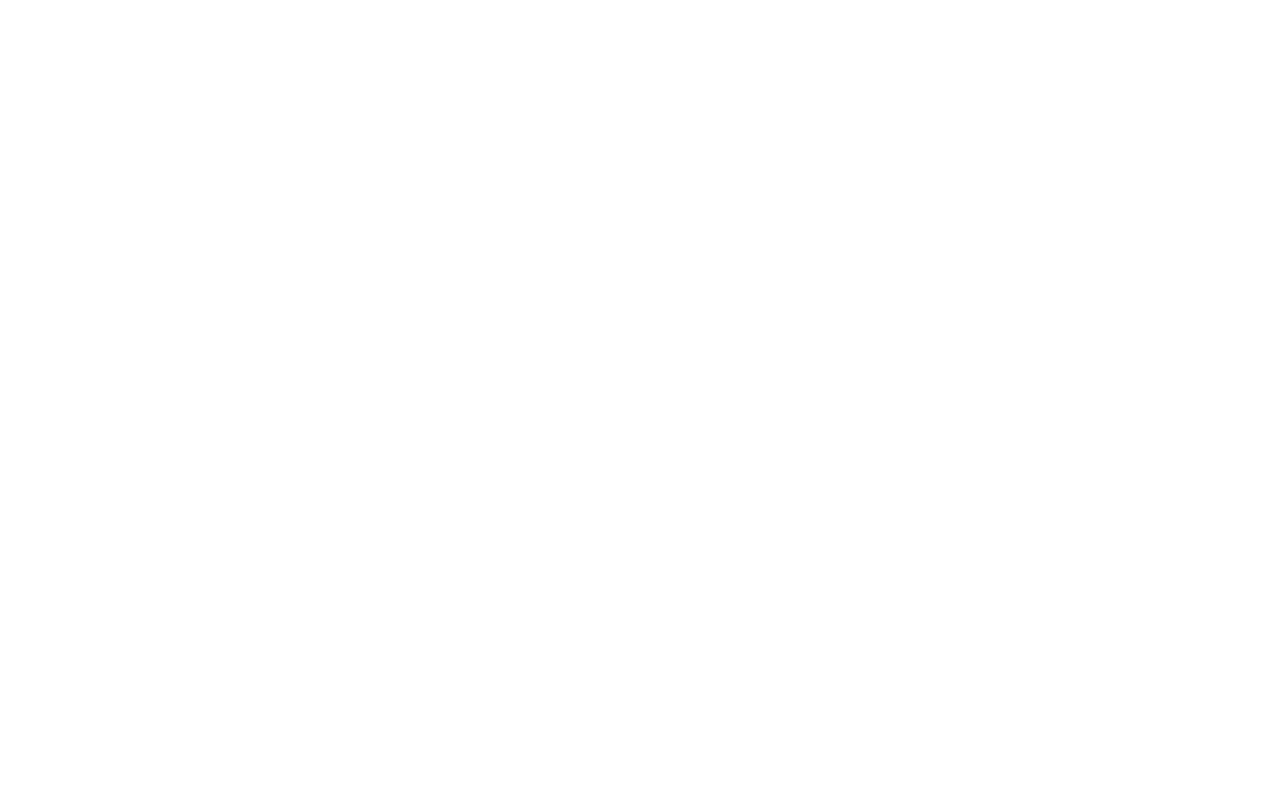
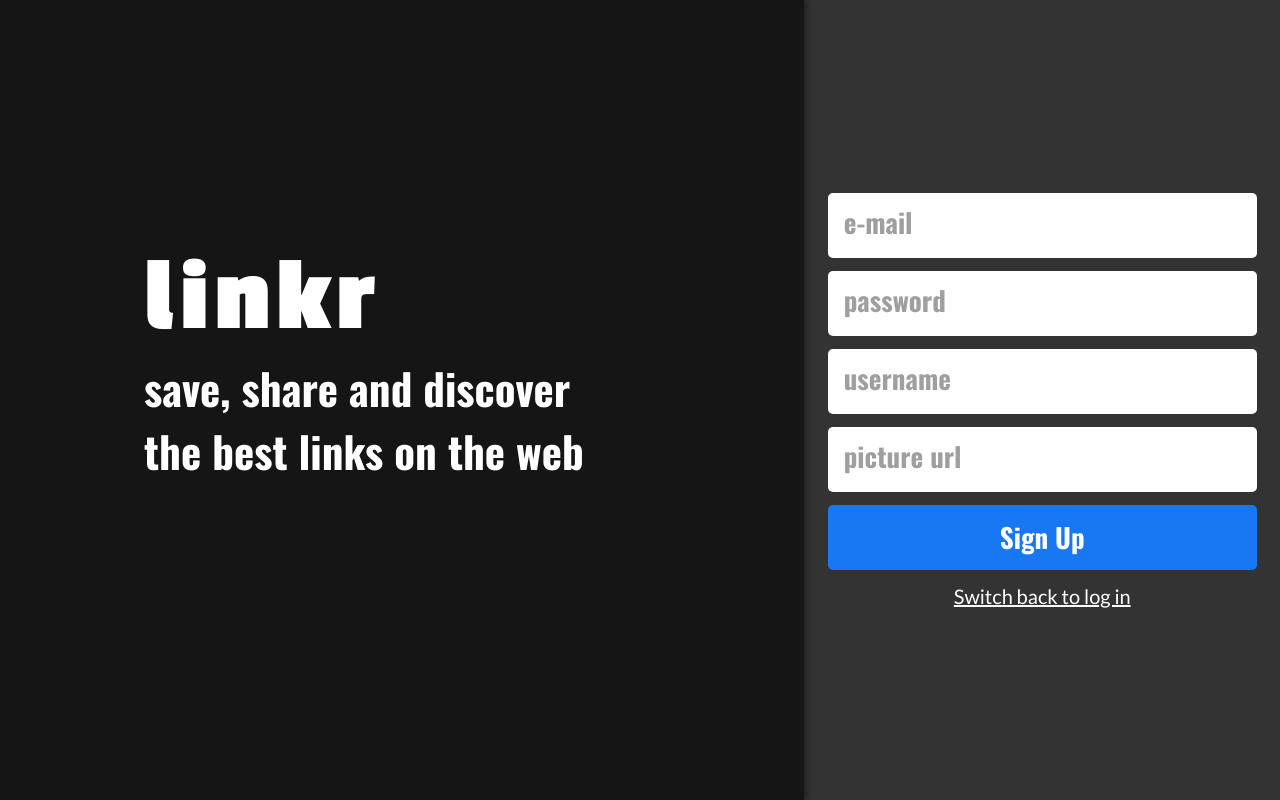
Before and after one commit to mdeosjr/linkr-front, a React (Create React App) app: page /sign-up in a window 1280 px wide. Before the commit this address had no page. Built offline with nearby package versions, Linux system fonts and the light colour scheme.

Commit message:
feat: sign up page

```diff
--- a/package.json
+++ b/package.json
@@ -6,6 +6,7 @@
     "axios": "^0.26.1",
     "react": "^17.0.2",
     "react-dom": "^17.0.2",
+    "react-loader-spinner": "^6.0.0-0",
     "react-router-dom": "^6.2.2",
     "react-scripts": "^4.0.3",
     "styled-components": "^5.3.3"
--- a/src/App.js
+++ b/src/App.js
@@ -2,12 +2,16 @@
 import { BrowserRouter, Route, Routes } from "react-router-dom";
 import { AuthProvider } from "./contexts/AuthContext";
 import Timeline from "./pages/Timeline";
+import Login from "./pages/Login";
+import SignUp from "./pages/SignUp";
 
 function App() {
   return (
     <AuthProvider>
       <BrowserRouter>
         <Routes>
+          <Route path="/" element={<Login />} />
+          <Route path="/sign-up" element={<SignUp />} />
           <Route path="/timeline" element={<Timeline />} />
         </Routes>
       </BrowserRouter>
--- /dev/null
+++ b/src/components/Container.js
@@ -0,0 +1,7 @@
+import styled from 'styled-components';
+
+const Container = styled.div`
+    display: flex;
+`;
+
+export default Container;
--- /dev/null
+++ b/src/components/Form.js
@@ -0,0 +1,71 @@
+import styled from 'styled-components';
+import { Link } from 'react-router-dom';
+
+const Form = styled.div`
+    height: 100vh;
+    width: 535px;
+    display: flex;
+    justify-content: center;
+    align-items: center;
+    flex-direction: column;
+    gap: 14px;
+
+    form {
+        display: flex;
+        flex-direction: column;
+        gap: 13px;
+    }
+`;
+
+const Input = styled.input`
+    all: unset;
+    width: 429px;
+    height: 65px;
+    padding-left: 16px;
+    box-sizing: border-box;
+    background: ${props => props.ativo ? '#FFFFFF' : '#F2F2F2'};
+    border-radius: 5px;
+    font: normal 20px 'Oswald';
+    color: ${props => props.ativo ? '#000000' : '#AFAFAF'};
+    ${props => !props.ativo && "pointer-events: none;"}
+    &::placeholder {
+        font: bold 27px 'Oswald';
+        line-height: 40px;
+
+        color: #9F9F9F;
+    }
+`;
+
+const Button = styled.button`
+    all: unset;
+    width: 429px;
+    height: 65px;
+    display: flex;
+    justify-content: center;
+    align-items: center;
+    background: #1877F2;
+;
+    border-radius: 5px;
+    font: bold 27px 'Oswald';
+    line-height: 23px;
+    color: #FFFFFF;
+    cursor: pointer;
+    ${props => !props.ativo && "pointer-events: none;"}
+    ${props => !props.ativo && "opacity: 0.7;"}
+`;
+
+const StyledLink = styled(Link)`
+    all: unset;
+    font: normal 20px 'Lato';
+    line-height: 24px;
+    cursor: pointer;
+    color: #FFFFFF;
+    text-decoration: underline;
+`;
+
+export {
+    Form,
+    StyledLink,
+    Input,
+    Button
+}
--- /dev/null
+++ b/src/components/TitleSide.js
@@ -0,0 +1,34 @@
+import styled from 'styled-components';
+
+const TitleSide = styled.div`
+    width: 905px;
+    height: 100vh;
+    background-color: #151515;
+    box-shadow: 4px 0px 4px rgba(0, 0, 0, 0.25);
+    display: flex;
+
+    .textContainer {
+        display: flex;
+        flex-direction: column;
+        justify-content: center;
+        height: 90vh;
+        margin-left: 144px;
+    }
+
+    h1 {
+        font: normal 700 106px 'Passion One';
+        line-height: 117px;
+
+        letter-spacing: 0.05em;
+
+        color: #FFFFFF;
+    }
+
+    h2 {
+        font: normal 700 43px 'Oswald';
+
+        color: #FFFFFF;
+    }
+`;
+
+export default TitleSide;
--- a/src/css/global.css
+++ b/src/css/global.css
@@ -18,6 +18,7 @@
 
 body {
   font-family: 'Lato', sans-serif;
+  background-color: #333333;
 }
 
 .root {
--- /dev/null
+++ b/src/pages/SignUp/index.js
@@ -0,0 +1,105 @@
+import { useState } from 'react';
+import { useNavigate } from 'react-router-dom';
+import { Form, StyledLink, Input, Button } from '../../components/Form';
+import TitleSide from '../../components/TitleSide';
+import Container from '../../components/Container';
+import { TailSpin } from 'react-loader-spinner';
+import api from '../../services/api';
+
+function SignUp() {
+  const [userData, setUserData] = useState({
+      name: '',
+      email: '',
+      password: '',
+      image: ''
+  });
+  const [button, setButton] = useState(true);
+  const [input, setInput] = useState(true);
+  let navigate = useNavigate();
+
+  function handleInput(e) {
+    setUserData({ ...userData, [e.target.name]: e.target.value })
+  }
+
+  function registerError(error) {
+    alert(error.response.data);
+    setButton(true);
+    setInput(true);
+  }
+
+  function register(e) {
+    e.preventDefault();
+
+    const promise = api.createUser({...userData})
+
+    setButton(false);
+    setInput(false);
+
+    promise.then(() => navigate("/"));
+    promise.catch(error => registerError(error));
+  }
+
+  return (
+    <Container>
+        <TitleSide>
+            <div className="textContainer">
+                <h1>linkr</h1>
+                <h2>
+                    save, share and discover<br/>
+                    the best links on the web
+                </h2>
+            </div>
+        </TitleSide>
+        <Form>
+            <form onSubmit={register}>
+                <Input
+                ativo={input}
+                type="email"
+                placeholder="e-mail"
+                name="email"
+                onChange={handleInput}
+                value={userData.email}
+                />
+                <Input
+                ativo={input}
+                type="password"
+                placeholder="password"
+                name="password"
+                onChange={handleInput}
+                value={userData.password}
+                />
+                <Input
+                ativo={input}
+                type="text"
+                placeholder="username"
+                name="name"
+                onChange={handleInput}
+                value={userData.name}
+                />
+                <Input
+                ativo={input}
+                type="url"
+                placeholder="picture url"
+                name="image"
+                onChange={handleInput}
+                value={userData.image}
+                />
+                <Button
+                type="submit"
+                ativo={button}>
+                {button ? "Sign Up"
+                    :
+                    <TailSpin
+                    ariaLabel="loading-indicator"
+                    color="#FFFFFF"
+                    height={35} width={35}
+                    />}
+                </Button>
+            </form>
+            <StyledLink to="/">Switch back to log in</StyledLink>
+        </Form>
+    </Container>
+  );
+}
+
+export default SignUp;
--- a/src/services/api.js
+++ b/src/services/api.js
@@ -2,16 +2,16 @@
 
 const BASE_URL = "http://localhost:5000";
 
-function createConfig(token) {
-  return {
-    headers: {
-      Authorization: `Bearer ${token}`,
-    },
-  };
-}
+// function createConfig(token) {
+//   return {
+//     headers: {
+//       Authorization: `Bearer ${token}`,
+//     },
+//   };
+// }
 
 async function createUser(user) {
-  await axios.post(`${BASE_URL}/users`, user);
+  return await axios.post(`${BASE_URL}/users`, user);
 }
 
 async function login(data) {
@@ -21,7 +21,7 @@
 
 const api = {
   createUser,
-  login,
+  login
 };
 
 export default api;
```
Also changed, not shown: src/pages/Login/index.js (added), src/pages/Login/style.js (added), src/pages/SignUp/style.js (added), 1 other file (tests, documents, lock files or other folders). Lines whose indentation alone changed are shown as unchanged.
